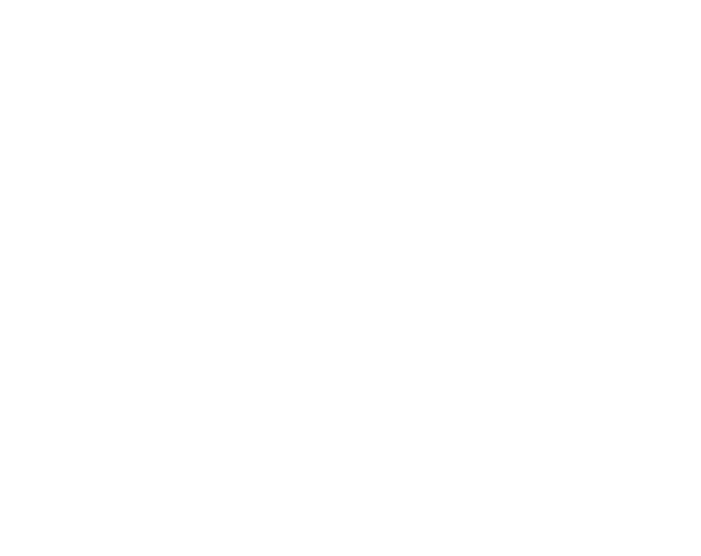
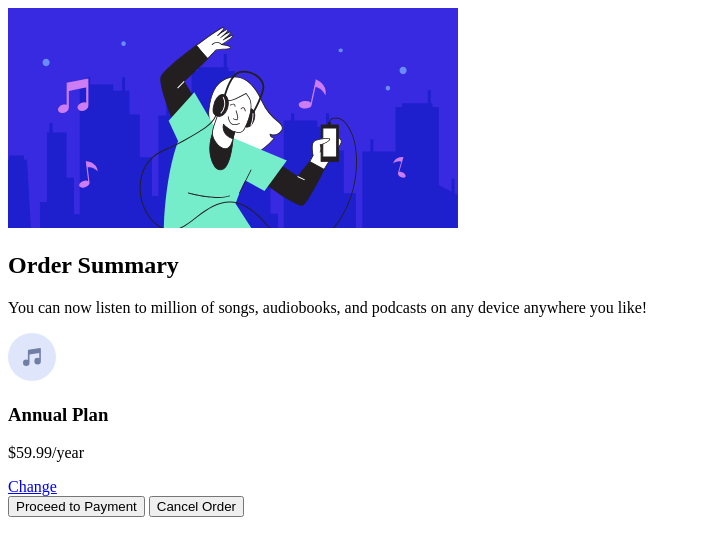
Before and after one commit to nilton-manjate/order-summary, a plain HTML site: page index.html in a window 1280 px wide. Shown: the whole page, without its empty margins (0-701 px from the left). Drawn offline with Linux system fonts and the light colour scheme.

Commit message:
html5 semantic markup

```diff
--- a/index.html
+++ b/index.html
@@ -12,7 +12,35 @@
   <title>Frontend Mentor | Order summary card</title>
 </head>
 <body>
+  <main>
+    <div id="pic">
+      <img src="images/illustration-hero.svg">
+    </div>
+    <div id="container">
+      <section id="text">
+        <h1>Order Summary</h1>
+        <p>
+          You can now listen to million of songs,
+          audiobooks, and podcasts on any device
+          anywhere you like!
+        </p>
+      </section>
 
+      <section id="music">
+        <img src="images/icon-music.svg">
+        <div id="price">
+          <h3>Annual Plan</h3>
+          <p>$59.99/year</p>
+          <a href="#">Change</a>
+        </div>
+      </section>
+
+      <section id="action">
+        <button id="pay">Proceed to Payment</button>
+        <button id="cancel">Cancel Order</button>
+      </section>
+    </div>
+  </main>
 </body>
 
 </html>
```
